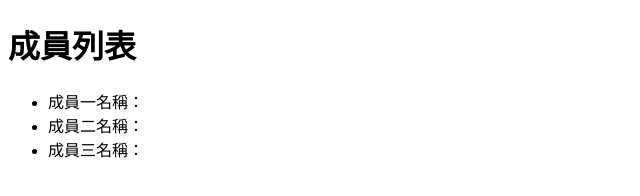
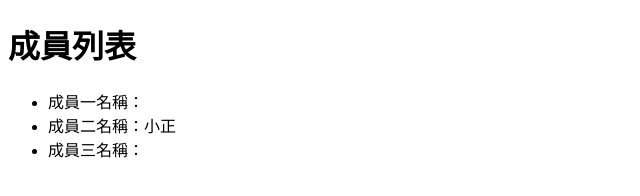
Before and after one commit to TzuruC/1122-4b, a plain HTML site: page index.html in a window 1280 px wide. Shown: the full height of the page, 0-640 px from the left. Drawn offline with Linux system fonts and the light colour scheme.

Commit message:
新增成員二

```diff
--- a/index.html
+++ b/index.html
@@ -9,7 +9,7 @@
     <h1>成員列表</h1>
     <ul>
         <li>成員一名稱：</li>
-        <li>成員二名稱：</li>
+        <li>成員二名稱：小正</li>
         <li>成員三名稱：</li>
     </ul>
 </body>
```
